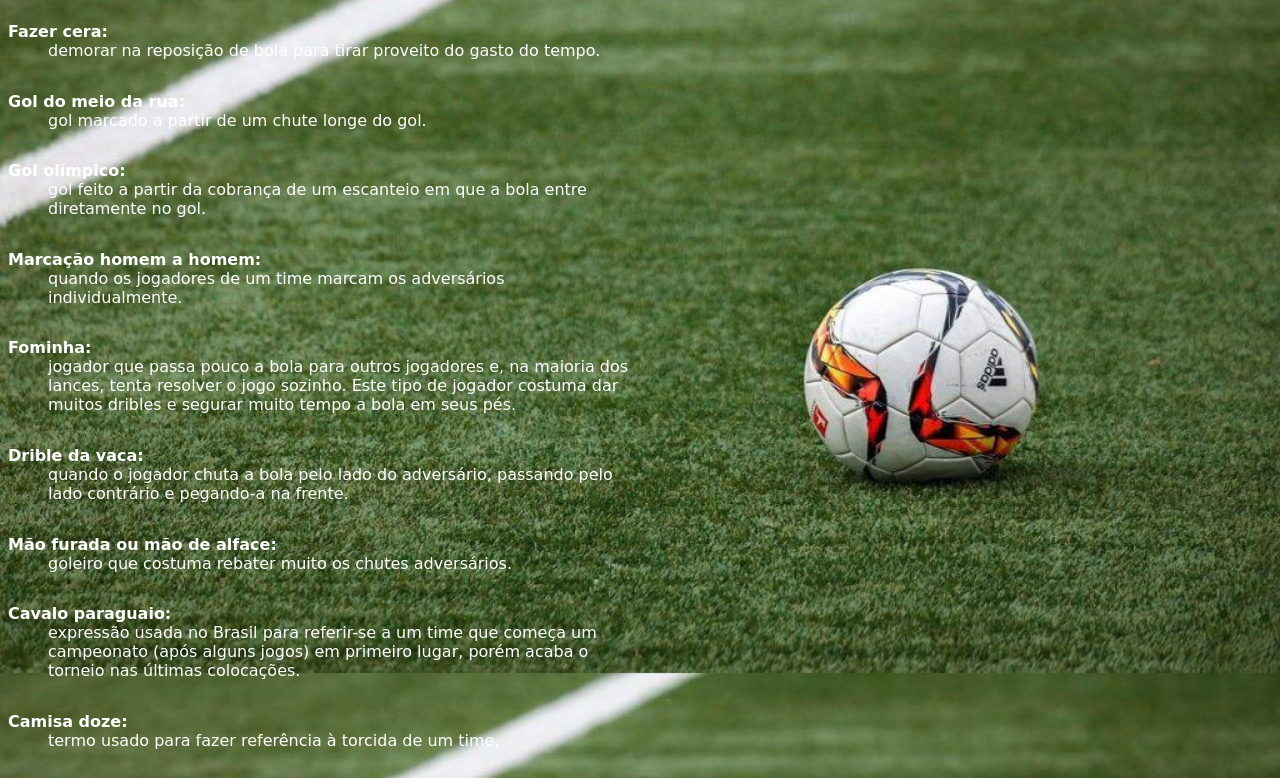
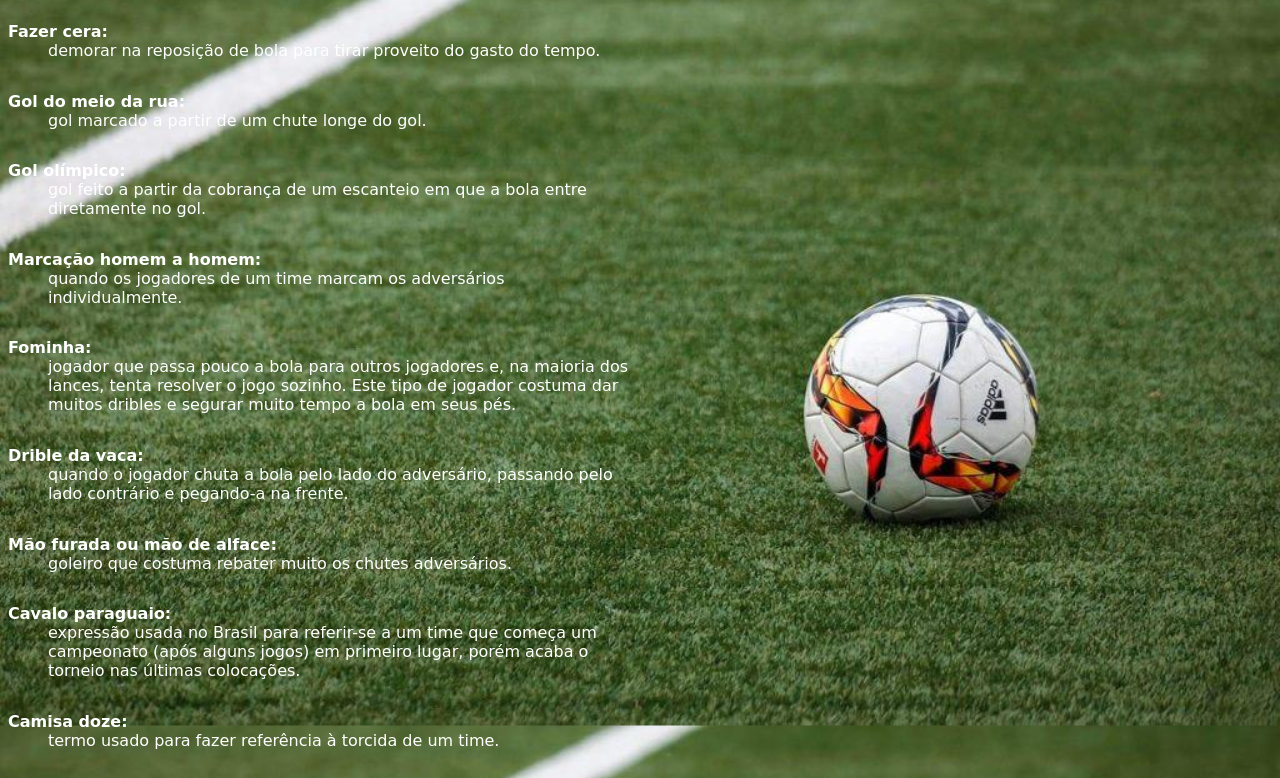
Before and after one commit to ErickSilverio00/Gloss-rio, a plain HTML site: page index.html in a window 1280 px wide. Shown: the part 127-905 px from the top of the page. Drawn offline with Linux system fonts and the light colour scheme.

Commit message:
Background

```diff
--- a/style.css
+++ b/style.css
@@ -17,8 +17,9 @@ header h2 {
 body {
     background-image: url(assets/campo-society-goiania_capa-1024x682.jpg);
     background-repeat: no-repeat;
-    background-size: 100%;
-    background-attachment: fixed;
+    background-size: cover;
+    background-clip:border-box;
+    background-attachment:fixed;
 }
 
 .container {
```
